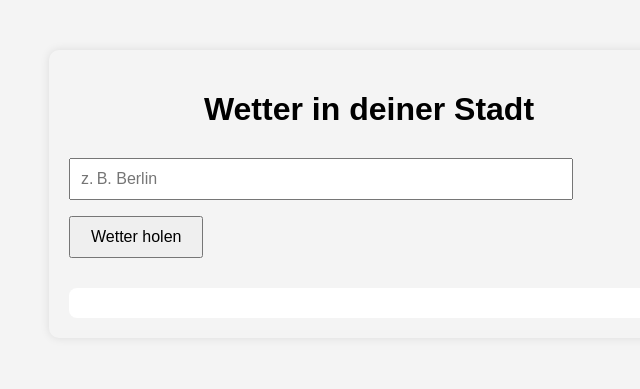
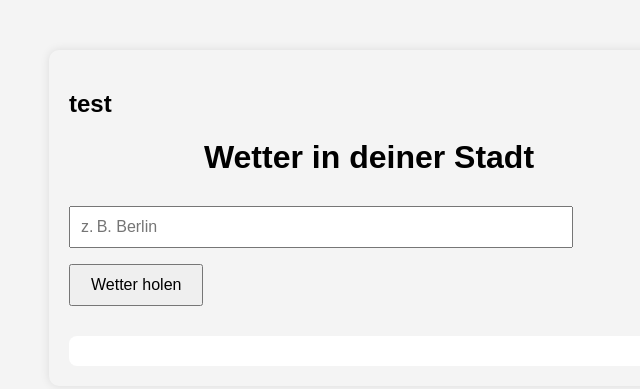
Before and after one commit to Mephju90/wetter-app, a plain HTML site: page index.html in a window 1280 px wide. Shown: the whole page, without its empty margins (271-911 px from the left). Drawn offline with Linux system fonts and the light colour scheme.

Commit message:
Änderung für GitHub Pages

```diff
--- a/index.html
+++ b/index.html
@@ -8,6 +8,7 @@
   <link rel="stylesheet" href="style.css">
 </head>
 <body>
+  <H2>test</H2>
   <h1>Wetter in deiner Stadt</h1>
   <input type="text" id="stadt" placeholder="z. B. Berlin" />
   <button onclick="wetterAbrufen()">Wetter holen</button>
```
